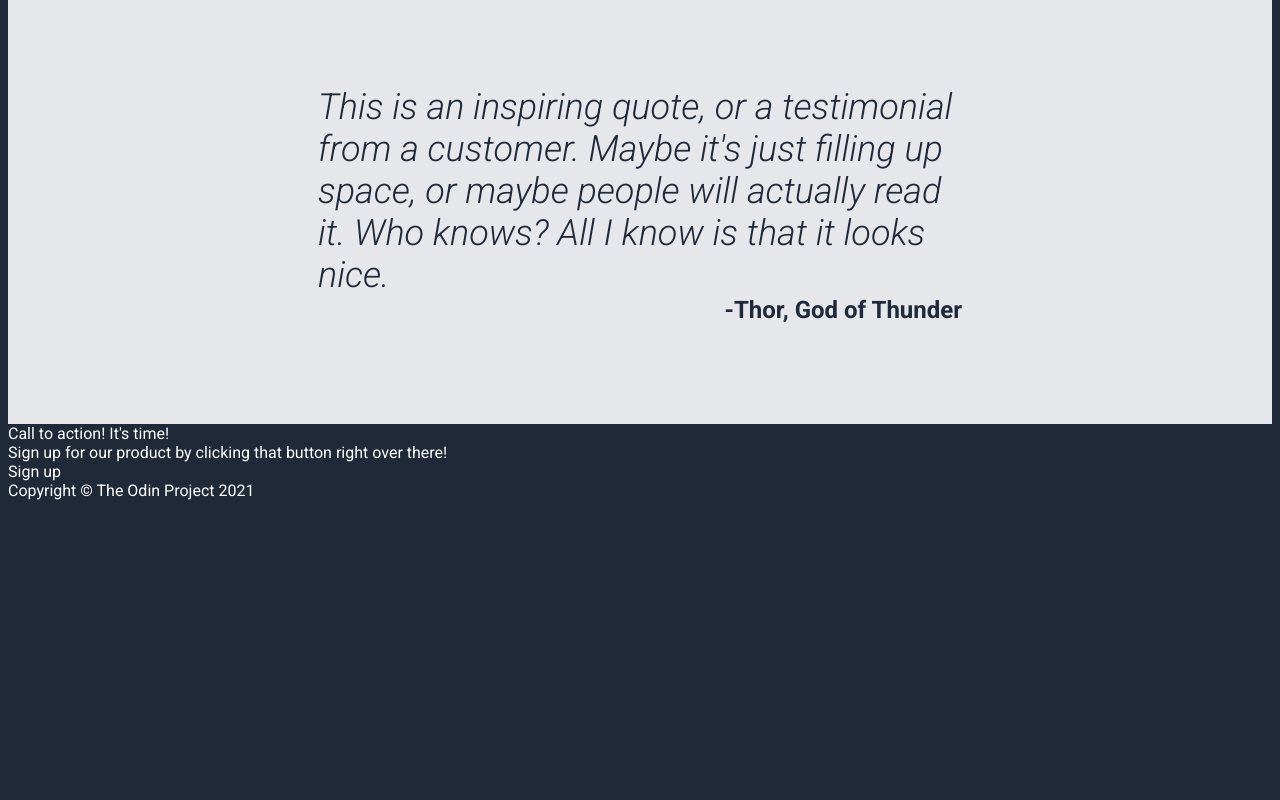
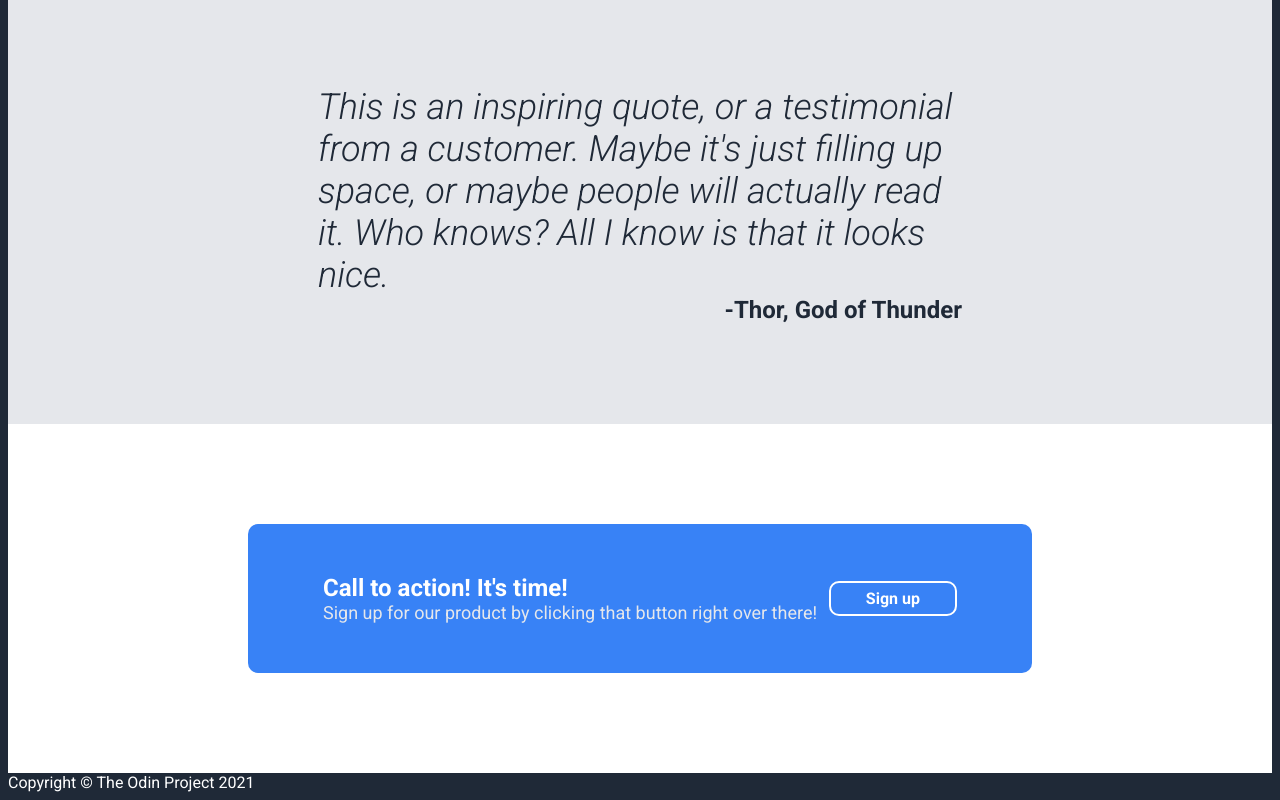
Before and after one commit to nicholaslindsey/odinproject_landingpage, a plain HTML site: page index.html in a window 1280 px wide. Shown: the part 1051-1851 px from the top of the page. Before the commit the page ends 1559 px from the top, so only its background shows below. Drawn offline with Linux system fonts and the light colour scheme.

Commit message:
Styled call-to-action portion

```diff
--- a/index.html
+++ b/index.html
@@ -70,9 +70,11 @@
 
     <div class="bottom">
         <div class="calltoaction">
-            <div>Call to action! It's time!</div>
-            <div>Sign up for our product by clicking that button right over there!</div>
-            <div>Sign up</div>
+            <div class="leftbox">
+                <div class="title">Call to action! It's time!</div>
+                <div class="caption">Sign up for our product by clicking that button right over there!</div>
+            </div>
+            <button class="bottombutton">Sign up</button>
         </div>
     </div>
 
--- a/styles.css
+++ b/styles.css
@@ -128,7 +128,7 @@ body {
     align-items: center;
 }
 
-.caption {
+.card .caption {
     width: 150px;
     font-weight: 400;
     text-align: center;
@@ -159,3 +159,47 @@ body {
     font-weight: 700;
     font-size: 24px;
 }
+
+/*5*/
+.bottom {
+    background-color: white;
+    display: flex;
+    justify-content: center;
+    align-items: center;
+    padding: 0 240px;
+}
+
+.calltoaction {
+    background-color:#3882F6;
+    padding: 50px 75px;
+    margin: 100px 0;
+    border-radius: 10px;
+    width: 100%;
+    display: flex;
+    justify-content: space-between;
+    align-items: center;
+}
+
+.leftbox {
+    gap: 10px;
+}
+
+.bottom .title {
+    font-size: 24px;
+    font-weight: 700;
+}
+
+.bottom .caption {
+    font-size: 18px;
+    color: #E5E7EB;
+}
+
+.bottombutton {
+    background-color: #3882F6;
+    border: 2px solid white;
+    border-radius: 10px;
+    color: white;
+    font-size: 16px;
+    font-weight: 700;
+    padding: 6px 35px;
+}
```
